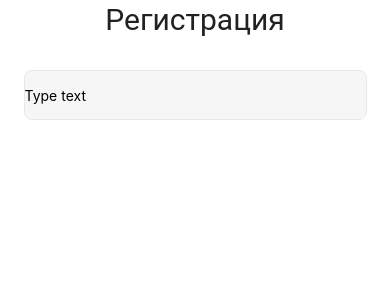
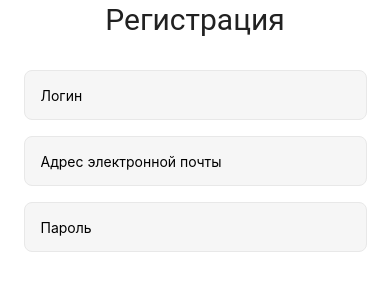
Before and after one commit to kovalenkoandri/react-native-goit-hw-02, a React Native app: screen / in a window 390 px wide. Shown: the part 353-644 px from the top of the page. Built offline with nearby package versions, Linux system fonts and the light colour scheme.

Commit message:
3 TextInput

```diff
--- a/App.js
+++ b/App.js
@@ -9,8 +9,12 @@ import {
 import React, { useState } from 'react';
 
 export default function App() {
-  const [value, setValue] = useState('');
-  const inputHandler = (text) => setValue(text);
+  const [loginValue, setLoginValue] = useState('');
+  const [emailValue, setEmailValue] = useState('');
+  const [passwordValue, setPasswordValue] = useState('');
+  const inputLoginHandler = (text) => setLoginValue(text);
+  const inputEmailHandler = (text) => setEmailValue(text);
+  const inputPasswordHandler = (text) => setPasswordValue(text);
   return (
     <ImageBackground style={styles.bg} source={require('./assets/bg.png')}>
       <View style={styles.container}>
@@ -20,10 +24,23 @@ export default function App() {
         />
         <Text style={styles.regTitle}>Регистрация</Text>
         <TextInput
-          placeholder="Type text"
-          value={value}
-          onChangeText={inputHandler}
+          placeholder="Логин"
+          value={loginValue}
+          onChangeText={inputLoginHandler}
           style={styles.inputLogin}
+        />
+        <TextInput
+          placeholder="Адрес электронной почты"
+          value={emailValue}
+          onChangeText={inputEmailHandler}
+          style={styles.inputEmail}
+        />
+        <TextInput
+          placeholder="Пароль"
+          value={passwordValue}
+          onChangeText={inputPasswordHandler}
+          style={styles.inputPassword}
+          secureTextEntry={true}
         />
       </View>
     </ImageBackground>
@@ -67,6 +84,31 @@ const styles = StyleSheet.create({
     backgroundColor: '#F6F6F6',
     borderWidth: 1,
     borderColor: '#E8E8E8',
+    paddingLeft: 16,
+  },
+  inputEmail: {
+    top: 226,
+    position: 'absolute',
+    width: 343,
+    height: 50,
+    borderRadius: 8,
+    backgroundColor: '#F6F6F6',
+    borderWidth: 1,
+    borderColor: '#E8E8E8',
     borderStyle: 'solid',
+    paddingLeft: 16,
+  },
+  inputPassword: {
+    top: 292,
+    position: 'absolute',
+    width: 343,
+    height: 50,
+    borderRadius: 8,
+    backgroundColor: '#F6F6F6',
+    borderWidth: 1,
+    borderColor: '#E8E8E8',
+    borderStyle: 'solid',
+    paddingLeft: 16,
+    paddingRight: 16,
   },
 });
```
